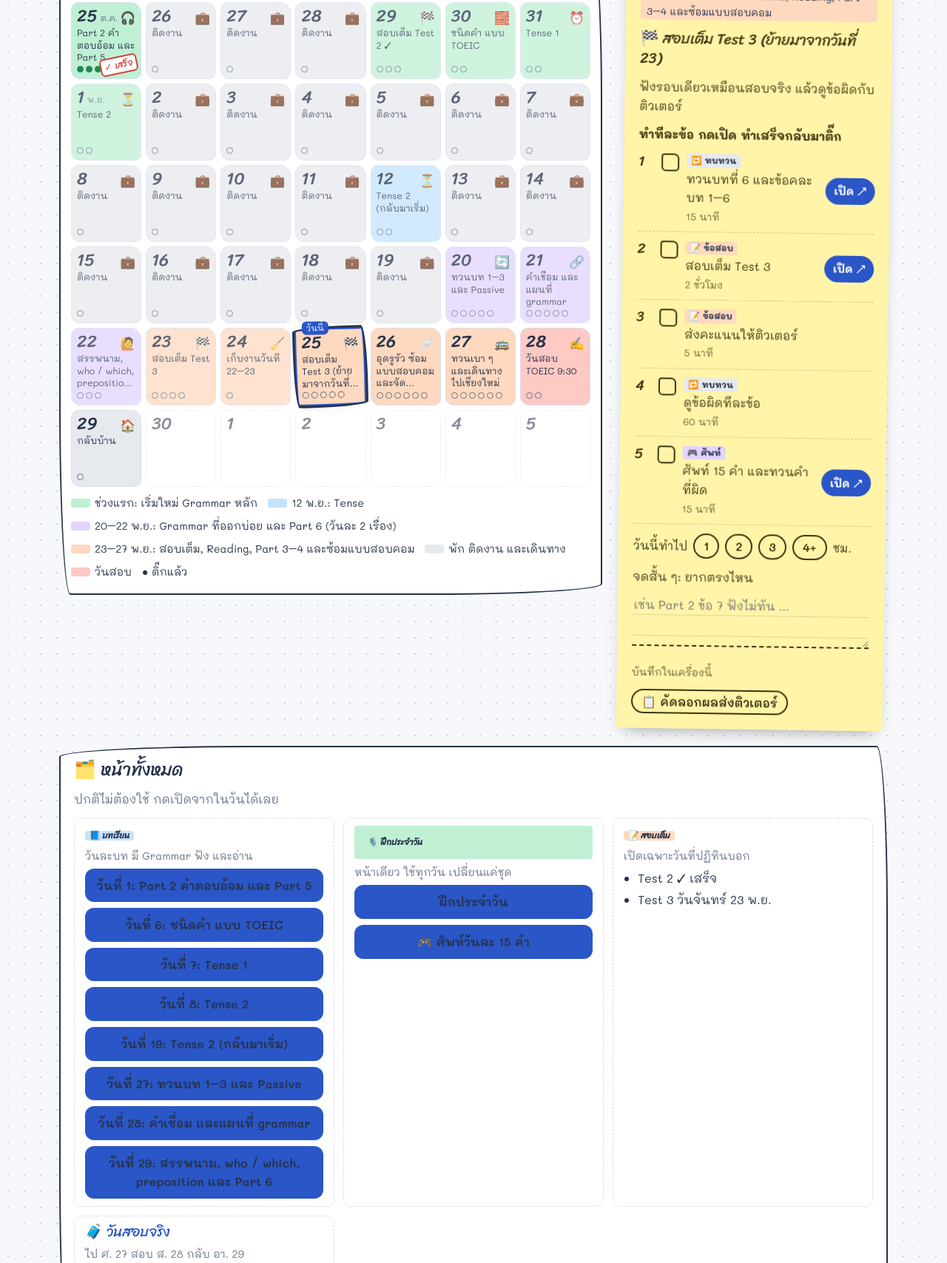
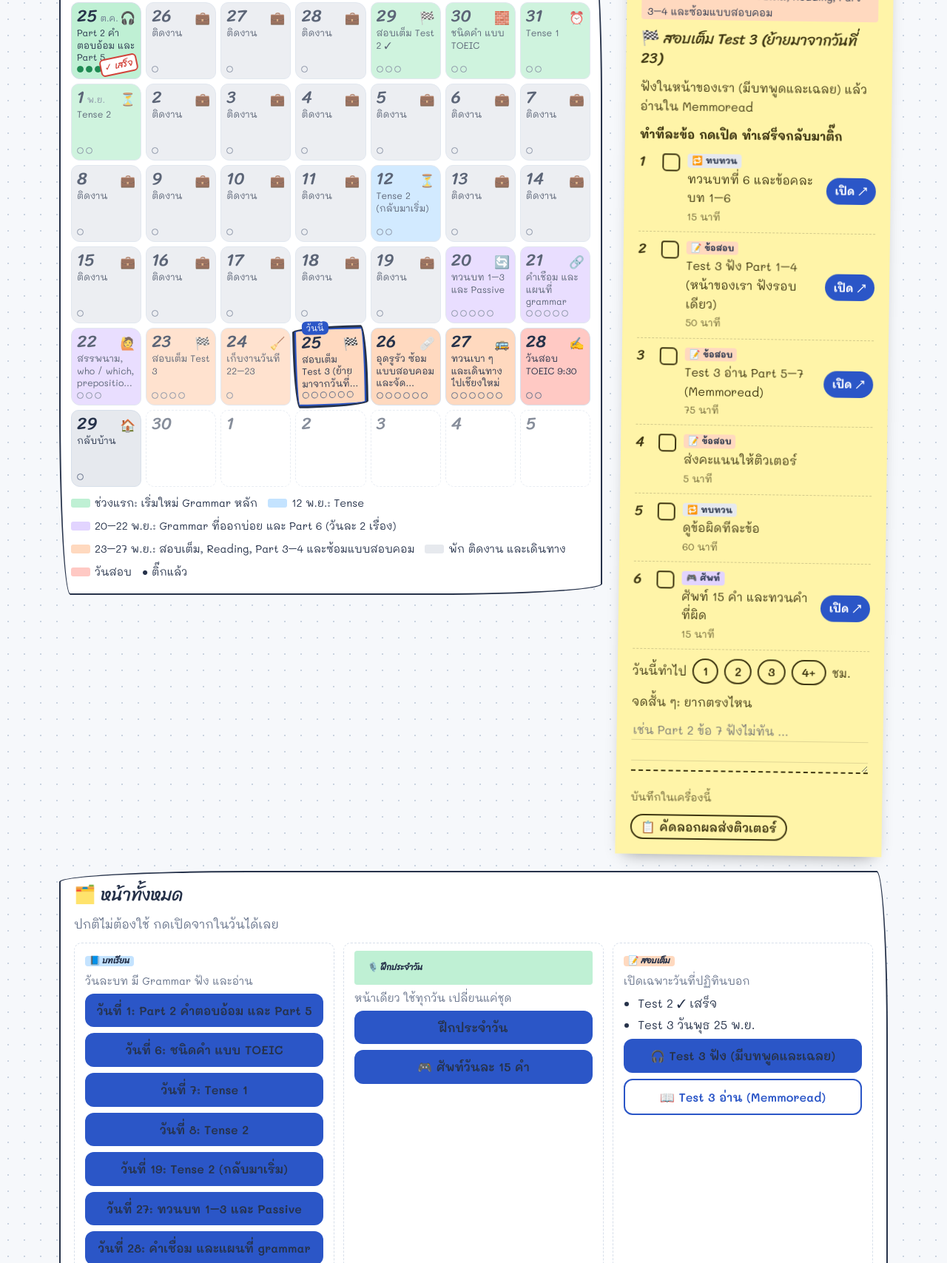
Before and after one commit to nongsaxso123/my-toeic-plan, a plain HTML site: page index.html in a window 1280 px wide. Shown: the part 381-2088 px from the top of the page at 74% size. Drawn offline with Linux system fonts and the light colour scheme.

Commit message:
Test 3: listening on our own page, reading on Memmoread
Co-Authored-By: Claude Opus 5.5 <noreply@anthropic.com>

```diff
--- a/index.html
+++ b/index.html
@@ -236,8 +236,9 @@ textarea{width:100%;min-height:70px;background:transparent;border:none;border-bo
         <p class="sub">เปิดเฉพาะวันที่ปฏิทินบอก</p>
         <ul>
           <li>Test 2 ✓ เสร็จ</li>
-          <li>Test 3 วันจันทร์ 23 พ.ย.</li>
+          <li>Test 3 วันพุธ 25 พ.ย.</li>
         </ul>
+        <div class="btns"><a class="btnlink" href="https://claude.ai/artifact/LAnr1gPQEypmJ8Y89JezJ4" target="_blank" rel="noopener">🎧 Test 3 ฟัง (มีบทพูดและเฉลย)</a><a class="btnlink ghost" href="https://memmoread.com/toeic/online-test/simulator/toeic-actual-test-simulation-test-3" target="_blank" rel="noopener">📖 Test 3 อ่าน (Memmoread)</a></div>
       </div>
       <div class="dirbox">
         <h3>🧳 วันสอบจริง</h3>
@@ -270,6 +271,7 @@ const MM = "https://memmoread.com";
 const T1 = MM+"/toeic/online-test/simulator/toeic-actual-test-simulation-test-1";
 const T2 = MM+"/toeic/online-test/simulator/toeic-actual-test-simulation-test-2";
 const T3 = MM+"/toeic/online-test/simulator/toeic-actual-test-simulation-test-3";
+const T3L = "https://claude.ai/artifact/LAnr1gPQEypmJ8Y89JezJ4";   // our own Test 3 Listening page (transcript + answers)
 const PAGE = {
   d1:"https://claude.ai/artifact/DMbn4wAevcTfxWqfgz9k1Q",
   daily:"https://claude.ai/artifact/Jbhi6ZQVo1AWRxw9NZwu7R",
@@ -323,7 +325,7 @@ const PLAN = [
  ["w3","🙋","สรรพนาม, who / which, preposition และ Part 6","ฝึกเรื่องละ 6 ข้อ แล้วทำข้อจริง 10 ข้อ",BOX2(PAGE.L[6],null,"บทที่ 6 คำเล็ก ๆ","").filter(t=>t[0]!=="lesson2"&&t[0]!=="read"),PAGE.L[6]],
  ["w4","🏁","สอบเต็ม Test 3","ฟังรอบเดียวเหมือนสอบจริง แล้วทวนข้อผิด",[["test","test","สอบเต็ม Test 3","2 ชั่วโมง",T3], ["score","test","จดคะแนนลงช่องบันทึก","5 นาที",null], ["review","review","ดูข้อผิดทีละข้อ","60 นาที",null], tVocab]],
  ["w4","🧹","เก็บงานวันที่ 22–23","บทที่ 6 และฟัง Part 3 (Test 3 ย้ายไปพรุ่งนี้)",[["lesson","learn","บทที่ 6 คำเล็ก ๆ และฟัง Part 3","90 นาที",PAGE.L[6]]]],
- ["w4","🏁","สอบเต็ม Test 3 (ย้ายมาจากวันที่ 23)","ฟังรอบเดียวเหมือนสอบจริง แล้วดูข้อผิดกับติวเตอร์",[["rev","review","ทวนบทที่ 6 และข้อคละบท 1–6","15 นาที","https://claude.ai/artifact/L9gXXpXGLf5BycCDVSdZhG"], ["test","test","สอบเต็ม Test 3","2 ชั่วโมง",T3], ["score","test","ส่งคะแนนให้ติวเตอร์","5 นาที",null], ["review","review","ดูข้อผิดทีละข้อ","60 นาที",null], tVocab]],
+ ["w4","🏁","สอบเต็ม Test 3 (ย้ายมาจากวันที่ 23)","ฟังในหน้าของเรา (มีบทพูดและเฉลย) แล้วอ่านใน Memmoread",[["rev","review","ทวนบทที่ 6 และข้อคละบท 1–6","15 นาที","https://claude.ai/artifact/L9gXXpXGLf5BycCDVSdZhG"], ["test","test","Test 3 ฟัง Part 1–4 (หน้าของเรา ฟังรอบเดียว)","50 นาที",T3L], ["test2","test","Test 3 อ่าน Part 5–7 (Memmoread)","75 นาที",T3], ["score","test","ส่งคะแนนให้ติวเตอร์","5 นาที",null], ["review","review","ดูข้อผิดทีละข้อ","60 นาที",null], tVocab]],
  ["w4","🩹","อุดรูรั่ว ซ้อมแบบสอบคอม และจัดกระเป๋า","สอบ SE แค่ไม่กี่ชั่วโมง ที่เหลืออ่าน TOEIC ตามปกติ",[["lesson","learn","บทที่ 7 อุดรูรั่ว: 8 เรื่องที่ยังไม่ได้เรียน","80 นาที",PAGE.L[7]||null], ["sim","test","ซ้อมฟังแบบสอบคอม ย้อนไม่ได้","40 นาที",null], ["review","review","อ่านโน้ตกฎที่จดไว้","30 นาที",null], tVocab, ["pack","rest","จัดกระเป๋าตามรายการ","",PAGE.trip||PAGE.examday], ["sleep","rest","นอนเร็ว","",null]]],
  ["w4","🚌","ทวนเบา ๆ และเดินทางไปเชียงใหม่","อ่านแค่ 2 ชม. ไม่เรียนเรื่องใหม่ เดินทาง 3 ชม. แล้วพัก",[["review","review","อ่านสมุดจดกฎ 📌 และข้อที่เคยผิด","60 นาที",null], ["test","test","Part 5 20 ข้อ จับเวลา (ข้อที่เคยทำแล้ว)","20 นาที",null], tVocab, ["go","trip","ขึ้นรถไปเชียงใหม่","3 ชม. (เวลารอจองตั๋ว)",PAGE.trip], ["site","trip","เดินไปดูทางไปสนามสอบ","~400 ม. ถ้าถึงก่อนมืด",PAGE.trip], ["sleep","rest","พัก และนอนก่อน 4 ทุ่ม","",null]]],
  ["w6","✍️","วันสอบ TOEIC 9:30","ถึงสนามสอบ 8:30 เอาบัตรประชาชนไป",[["exam","trip","ไปสอบ ถึงก่อน 8:30","บัตรประชาชน",PAGE.trip], ["score","test","จดคะแนนลงช่องบันทึก","รอบคอมเห็นคะแนนทันที",null]]],
```
